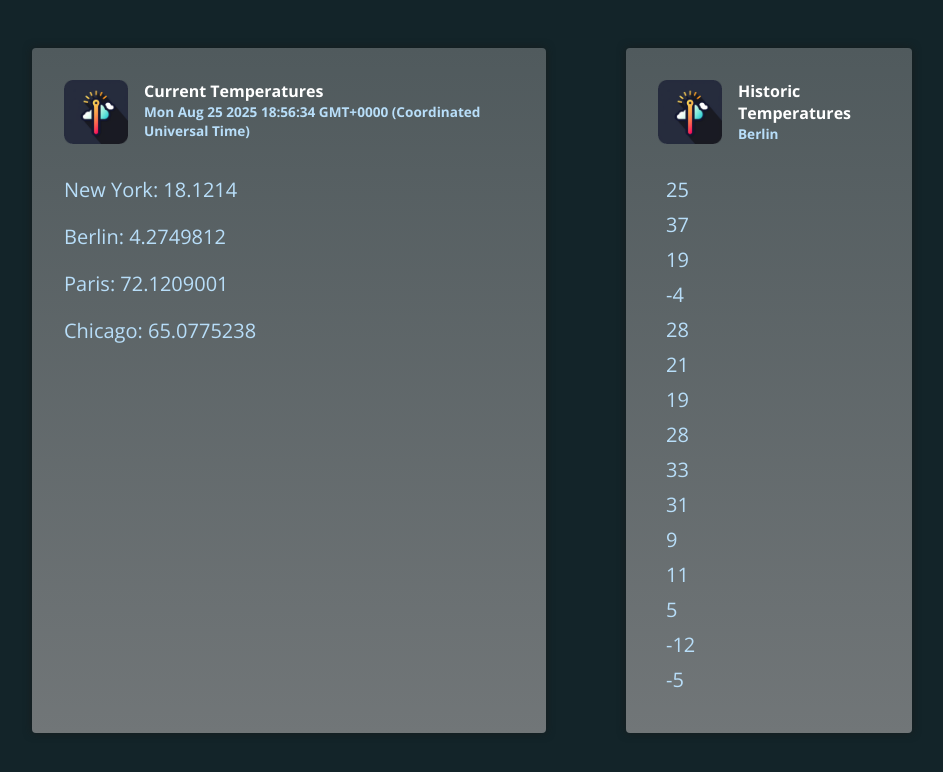
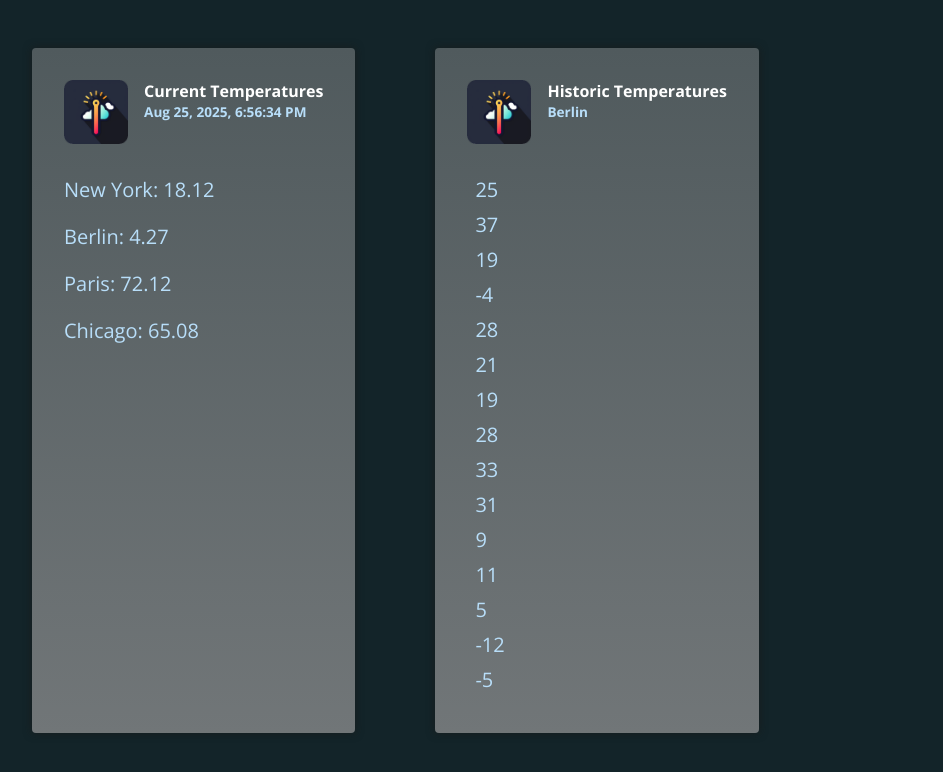
Before and after one commit to phpontes/angular-pipes-deep-dive, an Angular app: page / in a window 1280 px wide. Shown: the top 772 px of the page, without its empty margins (168-1111 px from the left). Built offline with nearby package versions, Linux system fonts and the light colour scheme.

Commit message:
using built-in pipes

```diff
--- a/src/app/app.component.html
+++ b/src/app/app.component.html
@@ -4,13 +4,13 @@
       <img src="temp-icon.png" alt="Thermometer icon" />
       <div>
         <h2>Current Temperatures</h2>
-        <p>{{ currentDate }}</p>
+        <p>{{ currentDate | date : "medium" }}</p>
       </div>
     </header>
-    <p>New York: {{ currentTemperaturs.newYork }}</p>
-    <p>Berlin: {{ currentTemperaturs.berlin }}</p>
-    <p>Paris: {{ currentTemperaturs.paris }}</p>
-    <p>Chicago: {{ currentTemperaturs.chicago }}</p>
+    <p>New York: {{ currentTemperaturs.newYork | number : "1.1-2" }}</p>
+    <p>Berlin: {{ currentTemperaturs.berlin | number : "1.1-2" }}</p>
+    <p>Paris: {{ currentTemperaturs.paris | number : "1.1-2" }}</p>
+    <p>Chicago: {{ currentTemperaturs.chicago | number : "1.1-2" }}</p>
   </article>
 
   <article class="temperatures">
--- a/src/app/app.component.ts
+++ b/src/app/app.component.ts
@@ -1,9 +1,10 @@
 import { Component } from '@angular/core';
+import { DatePipe, DecimalPipe } from '@angular/common';
 
 @Component({
   selector: 'app-root',
-  standalone: true,
   templateUrl: './app.component.html',
+  imports: [DatePipe, DecimalPipe]
 })
 export class AppComponent {
   currentDate = new Date();
```
